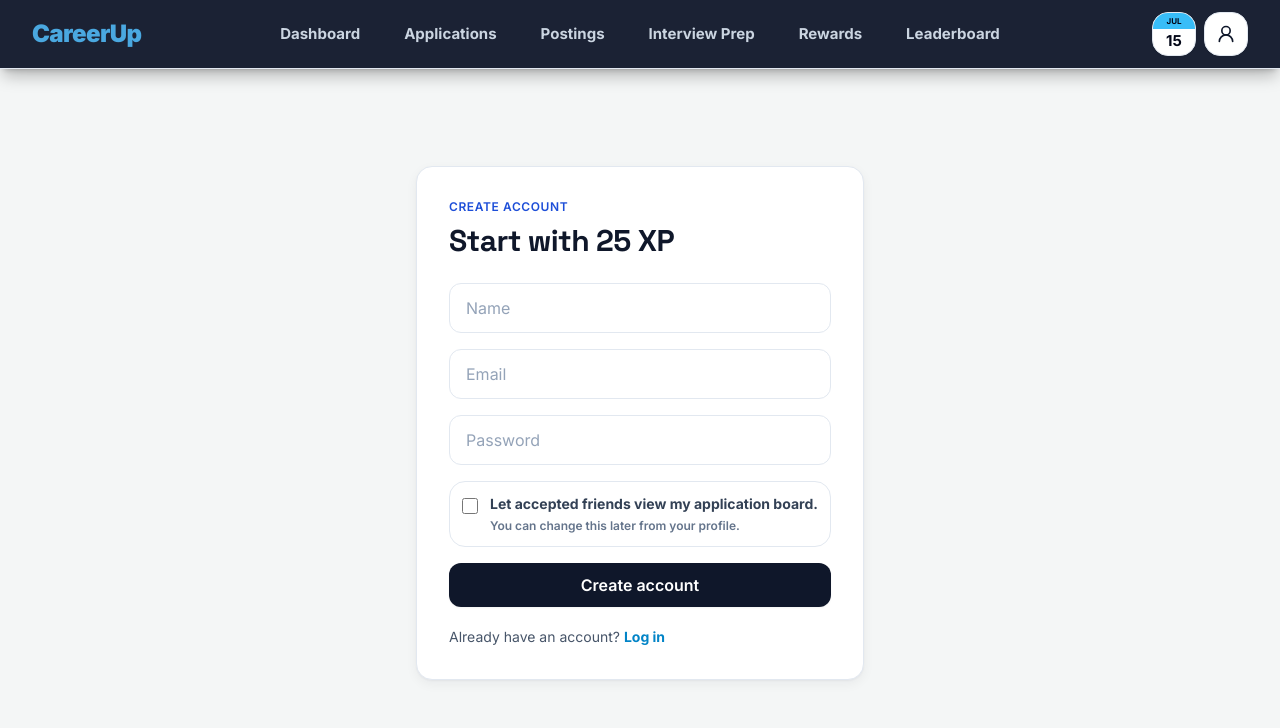
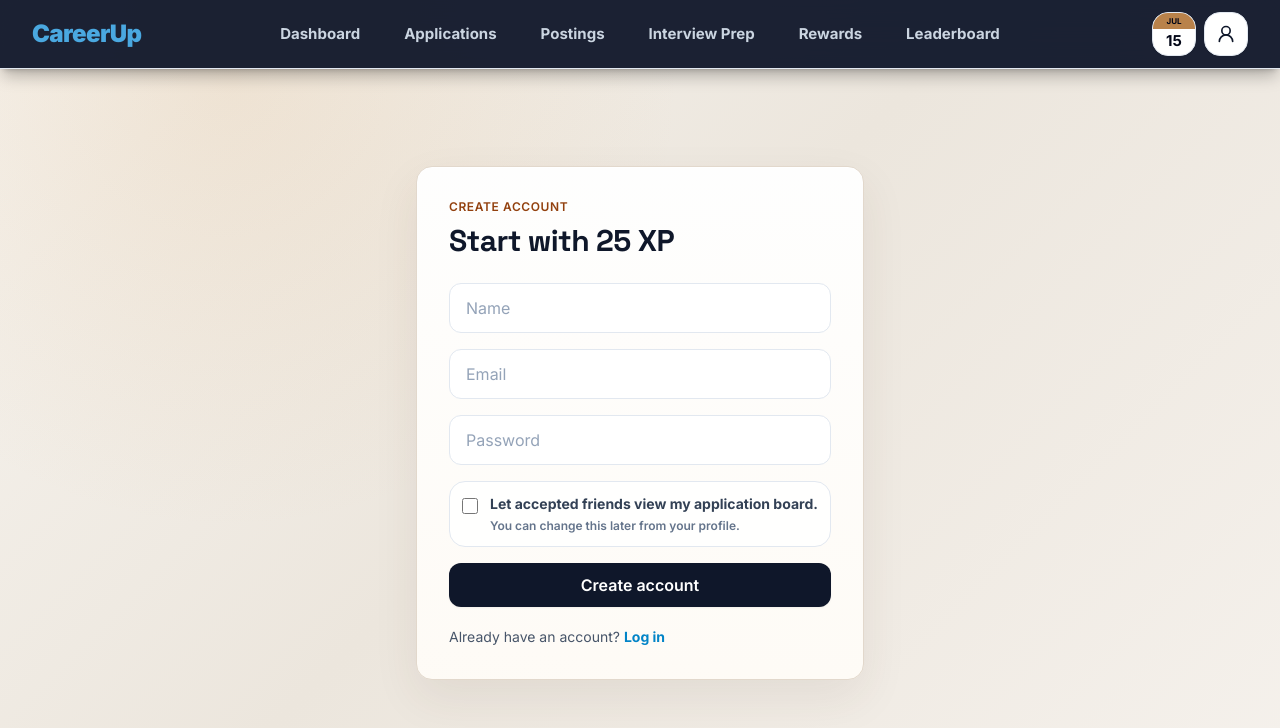
Before and after one commit to Varun-gull/CareerUp, a Next.js app: page /signup in a window 1280 px wide. Shown: the top 728 px of the page. Built offline with nearby package versions, Linux system fonts and the light colour scheme; no server answers.

Commit message:
Refine warm dashboard depth and navigation

```diff
--- a/app/(shell)/dashboard/page.tsx
+++ b/app/(shell)/dashboard/page.tsx
@@ -8,7 +8,7 @@ import { getApplications, getCalendarEvents, getChallenges, getCurrentProfile }
 function StatCard({ icon: Icon, label, value }: { icon: LucideIcon; label: string; value: string }) {
   return (
     <section className="card flex min-h-40 flex-col justify-between gap-6 p-5 transition hover:-translate-y-0.5 hover:bg-white/95">
-      <span className="flex h-11 w-11 items-center justify-center rounded-2xl bg-blue-600 text-white shadow-sm">
+      <span className="flex h-11 w-11 items-center justify-center rounded-2xl bg-[#8b5e3c] text-white shadow-sm">
         <Icon size={20} />
       </span>
       <div>
@@ -44,7 +44,7 @@ export default async function DashboardPage({ searchParams }: { searchParams?: {
         ]}
       />
       {searchParams?.message && (
-        <p className="rounded-2xl border border-sky/20 bg-sky/10 p-3 text-sm font-bold text-sky-600">{searchParams.message}</p>
+        <p className="rounded-2xl border border-[#d7a86e]/30 bg-[#fff7ed] p-3 text-sm font-bold text-[#7c4f2d]">{searchParams.message}</p>
       )}
 
       <section className="dashboard-overlap space-y-5">
@@ -65,7 +65,7 @@ export default async function DashboardPage({ searchParams }: { searchParams?: {
                 <p className="eyebrow">XP quests</p>
                 <h2 className="mt-1 text-2xl font-bold text-ink">Daily challenges</h2>
               </div>
-              <span className="rounded-full bg-blue-50 px-3 py-1 text-xs font-bold text-blue-700 ring-1 ring-blue-100">3 today</span>
+              <span className="rounded-full bg-[#fff7ed] px-3 py-1 text-xs font-bold text-[#7c4f2d] ring-1 ring-[#ead7bf]">3 today</span>
             </div>
             <div className="mt-4 grid flex-1 content-start gap-4">
               {[...challenges.tiered, ...challenges.oneOff].slice(0, 3).map((challenge) => (
--- a/app/globals.css
+++ b/app/globals.css
@@ -10,25 +10,25 @@
   --card-foreground: 222 47% 11%;
   --popover: 0 0% 100%;
   --popover-foreground: 222 47% 11%;
-  --primary: 217 91% 60%;
+  --primary: 28 39% 39%;
   --primary-foreground: 0 0% 100%;
   --secondary: 210 40% 96%;
   --secondary-foreground: 222 47% 11%;
   --muted: 215 20% 65%;
   --muted-foreground: 215 16% 47%;
-  --accent: 217 91% 60%;
+  --accent: 28 39% 39%;
   --accent-foreground: 0 0% 100%;
   --destructive: 0 84% 60%;
   --destructive-foreground: 0 0% 100%;
   --border: 214 32% 91%;
   --input: 214 32% 91%;
-  --ring: 217 91% 60%;
+  --ring: 28 39% 39%;
   --radius: 0.75rem;
 }
 
 html {
   min-height: 100%;
-  background: #f4f6f6;
+  background: #f3efea;
 }
 
 * {
@@ -38,7 +38,9 @@ html {
 body {
   margin: 0;
   min-height: 100vh;
-  background: #f4f6f6;
+  background:
+    radial-gradient(circle at 18% 10%, rgba(215, 168, 110, 0.18), transparent 28rem),
+    linear-gradient(135deg, #f7f4ef 0%, #ece6dd 48%, #f5f1ec 100%);
   color: #0f172a;
   font-family: var(--font-inter), Inter, ui-sans-serif, system-ui, -apple-system, BlinkMacSystemFont, "Segoe UI", sans-serif;
   -webkit-font-smoothing: antialiased;
@@ -69,11 +71,17 @@ textarea {
   }
 
   .card {
-    @apply rounded-2xl border border-slate-200 bg-white shadow-soft;
+    border-color: #e2d8cc;
+    background:
+      linear-gradient(180deg, rgba(255, 255, 255, 0.96), rgba(255, 252, 247, 0.94));
+    box-shadow:
+      0 18px 46px rgba(79, 53, 36, 0.08),
+      0 1px 0 rgba(255, 255, 255, 0.92) inset;
+    @apply rounded-2xl border;
   }
 
   .eyebrow {
-    @apply text-xs font-semibold uppercase tracking-wider text-blue-700;
+    @apply text-xs font-semibold uppercase tracking-wider text-amber-800;
   }
 
   .primary-button {
@@ -97,13 +105,16 @@ textarea {
     border-radius: 9999px;
     background-image:
       repeating-linear-gradient(90deg, rgba(255, 255, 255, 0) 0 10px, rgba(255, 255, 255, 0.4) 10px 12px),
-      linear-gradient(90deg, #60a5fa, #38bdf8, #0ea5e9);
+      linear-gradient(90deg, #7c4f2d, #b9824a, #d7a86e);
     transition: width 0.5s ease-out;
   }
 
   .hero-3d {
     transform-origin: center top;
-    will-change: transform, opacity, filter;
+    box-shadow:
+      0 30px 80px rgba(79, 53, 36, 0.2),
+      0 1px 0 rgba(255, 255, 255, 0.18) inset;
+    will-change: transform;
   }
 
   .dashboard-overlap {
@@ -111,14 +122,13 @@ textarea {
     z-index: 10;
     margin-top: -5rem;
     padding-top: 5rem;
-    transform: translateZ(0);
     perspective: 1200px;
   }
 
   .dashboard-layer {
     position: relative;
     transform-style: preserve-3d;
-    transition: transform 220ms ease, filter 220ms ease;
+    transition: transform 220ms ease;
   }
 
   .dashboard-layer:nth-child(1) {
@@ -127,54 +137,18 @@ textarea {
 
   .dashboard-layer:nth-child(2) {
     z-index: 12;
-    margin-top: -1.5rem;
   }
 
   .dashboard-layer .card {
-    transform: translateZ(0);
-    transition: transform 220ms ease, box-shadow 220ms ease;
+    backface-visibility: hidden;
+    transition: transform 220ms ease, box-shadow 220ms ease, border-color 220ms ease;
   }
 
   .dashboard-layer .card:hover {
-    transform: translateY(-4px) translateZ(24px);
-  }
-
-  @supports (animation-timeline: scroll()) {
-    .hero-3d {
-      animation: hero-recede linear both;
-      animation-timeline: scroll();
-      animation-range: 0 320px;
-    }
-    .dashboard-overlap {
-      animation: dashboard-float-over linear both;
-      animation-timeline: scroll();
-      animation-range: 0 360px;
-    }
-    .dashboard-layer:nth-child(2) {
-      animation: dashboard-layer-lift linear both;
-      animation-timeline: scroll();
-      animation-range: 80px 520px;
-    }
-  }
-
-  @keyframes hero-recede {
-    to {
-      transform: perspective(1000px) rotateX(5deg) scale(0.92) translateY(-18px);
-      opacity: 0.62;
-      filter: blur(1px);
-    }
-  }
-
-  @keyframes dashboard-float-over {
-    to {
-      transform: perspective(1000px) translateY(-34px) translateZ(34px);
-    }
-  }
-
-  @keyframes dashboard-layer-lift {
-    to {
-      transform: perspective(1200px) translateY(-48px) translateZ(56px);
-    }
+    transform: translateY(-4px);
+    box-shadow:
+      0 26px 64px rgba(79, 53, 36, 0.13),
+      0 1px 0 rgba(255, 255, 255, 0.95) inset;
   }
 
   @media (prefers-reduced-motion: reduce) {
--- a/components/SidebarNavLinks.tsx
+++ b/components/SidebarNavLinks.tsx
@@ -45,13 +45,13 @@ function RailItem({ link, active }: { link: SidebarLink; active: boolean }) {
       className={clsx(
         "group relative flex h-11 w-11 items-center justify-center rounded-2xl transition",
         active
-          ? "bg-[#0b2f64] text-white shadow-strong"
-          : "bg-white/70 text-slate-500 shadow-sm ring-1 ring-slate-200/70 hover:bg-white hover:text-[#0b2f64]"
+          ? "bg-[#4f3524] text-white shadow-strong"
+          : "bg-white/75 text-slate-500 shadow-sm ring-1 ring-[#ded4c8]/80 hover:bg-white hover:text-[#4f3524]"
       )}
     >
       <Icon size={19} />
       {link.badge !== undefined && link.badge > 0 && (
-        <span className="absolute -right-1 -top-1 flex h-4.5 min-w-[1.125rem] items-center justify-center rounded-full bg-sky px-1 text-[10px] font-bold text-white ring-2 ring-white">
+        <span className="absolute -right-1 -top-1 flex h-4.5 min-w-[1.125rem] items-center justify-center rounded-full bg-[#b9824a] px-1 text-[10px] font-bold text-white ring-2 ring-white">
           {link.badge > 9 ? "9+" : link.badge}
         </span>
       )}
@@ -73,13 +73,11 @@ export function SidebarNavLinks({ unreadMessages }: { unreadMessages: number })
 
   return (
     <div className="flex h-full flex-col items-center">
-      <div className="flex flex-1 flex-col items-center justify-center gap-5">
+      <div className="flex flex-1 flex-col items-center justify-center gap-2">
         <nav className="flex flex-col items-center gap-2">
           {links.map((link) => (
             <RailItem key={link.href} link={link} active={isActive(link.href)} />
           ))}
-        </nav>
-        <nav className="flex flex-col items-center gap-2">
           {progressLinks.map((link) => (
             <RailItem key={link.href} link={link} active={isActive(link.href)} />
           ))}
--- a/tailwind.config.ts
+++ b/tailwind.config.ts
@@ -48,9 +48,9 @@ const config: Config = {
         ink: "#0f172a",
         navy: "#0f172a",
         panel: "#101722",
-        brand: "#2563eb",
-        electric: "#38bdf8",
-        sky: { ...colors.sky, DEFAULT: "#38bdf8" },
+        brand: "#8b5e3c",
+        electric: "#d7a86e",
+        sky: { ...colors.sky, DEFAULT: "#b9824a" },
         success: "#10b981",
         warning: "#f59e0b"
       },
@@ -64,7 +64,7 @@ const config: Config = {
       },
       boxShadow: {
         soft: "0 1px 2px rgba(15, 23, 42, 0.04), 0 4px 12px rgba(15, 23, 42, 0.05)",
-        glow: "0 4px 18px rgba(37, 99, 235, 0.24)",
+        glow: "0 4px 18px rgba(139, 94, 60, 0.22)",
         strong: "0 8px 30px rgba(15, 23, 42, 0.12)"
       }
     }
```
Also changed, not shown: components/PageHero.tsx (+5 -5 lines), components/TopBar.tsx (+8 -8 lines).
